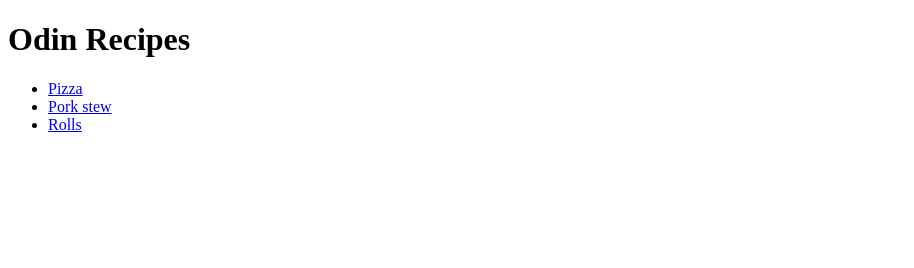
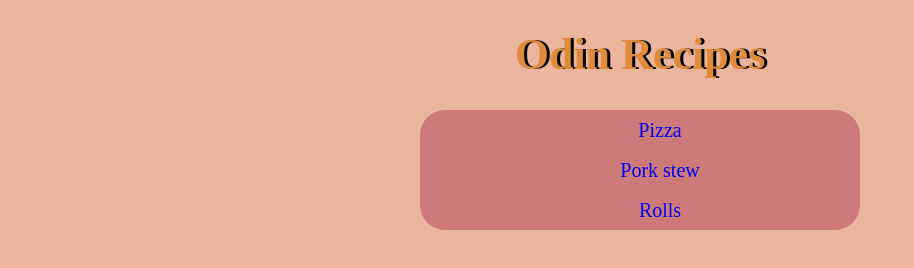
Before and after one commit to gayan957/odin-recipes, a plain HTML site: page index.html in a window 1280 px wide. Shown: the whole page, without its empty margins (0-914 px from the left). Drawn offline with Linux system fonts and the light colour scheme.

Commit message:
Add css folder
add main.css file to enhance appearance of index.html

```diff
--- /dev/null
+++ b/css/main.css
@@ -0,0 +1,25 @@
+h1 {
+    text-align: center;
+    font-size: 44px;
+    color: #df8b3d;
+    text-shadow: 3px 0 0 black;
+}
+
+body {
+    background-color: #ebb49d;
+}
+
+.menu {
+    list-style-type: none;
+    line-height: 2;
+    text-align: center;
+    font-size: 20px;
+    border-radius: 25px;
+    margin: auto;
+    width: 400px;
+    background-color: rgb(204, 122, 122);
+}
+
+a {
+    text-decoration: none;
+}
--- a/index.html
+++ b/index.html
@@ -3,12 +3,13 @@
     <head>
         <meta charset="UTF-8">
         <title>Basic recipe</title>
+        <link rel="stylesheet" href="./css/main.css">
     </head>
 
     <body>
         <h1>Odin Recipes</h1>
 
-        <ul>
+        <ul class="menu">
             <li><a href="./recipes/pizza.html" target="_blank">Pizza</a></li>
             <li><a href="./recipes/porkstew.html" target="_blank">Pork stew</a></li>
             <li><a href="./recipes/rolls.html" target="_blank">Rolls</a></li>
```
